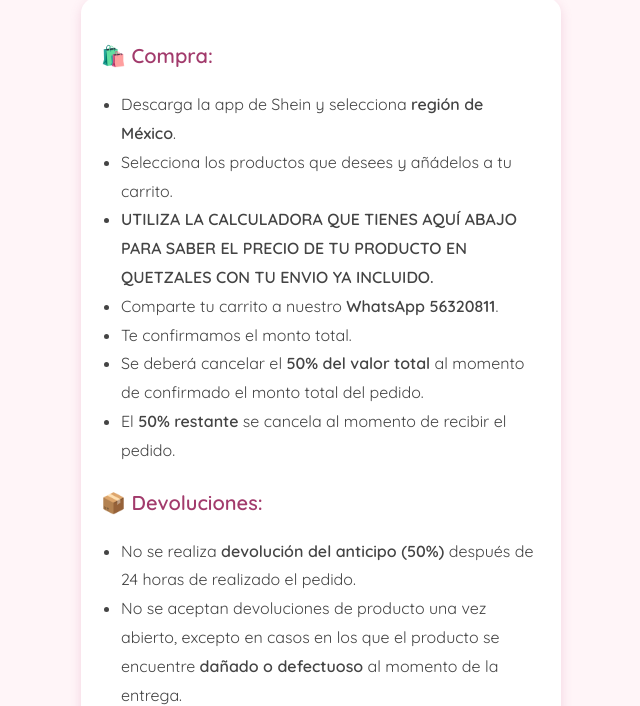
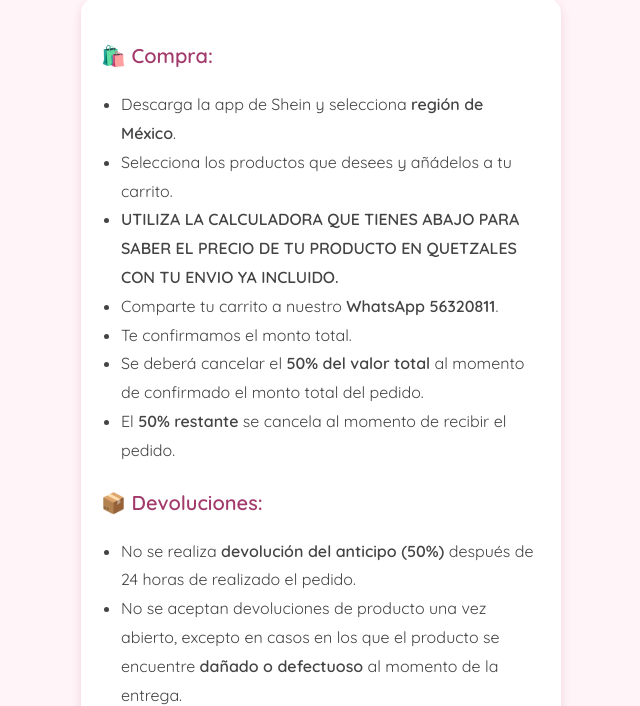
Before and after one commit to Pipia-94/Catalogo, a plain HTML site: page index.html in a window 1280 px wide. Shown: the part 95-801 px from the top of the page, without its empty margins (319-959 px from the left). Drawn offline with Linux system fonts and the light colour scheme.

Commit message:
index.html

```diff
--- a/index.html
+++ b/index.html
@@ -163,7 +163,7 @@
     <ul>
       <li>Descarga la app de Shein y selecciona <strong>región de México</strong>.</li>
       <li>Selecciona los productos que desees y añádelos a tu carrito.</li>
-      <li><strong>UTILIZA LA CALCULADORA QUE TIENES AQUÍ ABAJO PARA SABER EL PRECIO DE TU PRODUCTO EN QUETZALES CON TU ENVIO YA INCLUIDO.</strong></li>
+      <li><strong>UTILIZA LA CALCULADORA QUE TIENES ABAJO PARA SABER EL PRECIO DE TU PRODUCTO EN QUETZALES CON TU ENVIO YA INCLUIDO.</strong></li>
       <li>Comparte tu carrito a nuestro <strong>WhatsApp 56320811</strong>.</li>
       <li>Te confirmamos el monto total.</li>
       <li>Se deberá cancelar el <strong>50% del valor total</strong> al momento de confirmado el monto total del pedido.</li>
```
